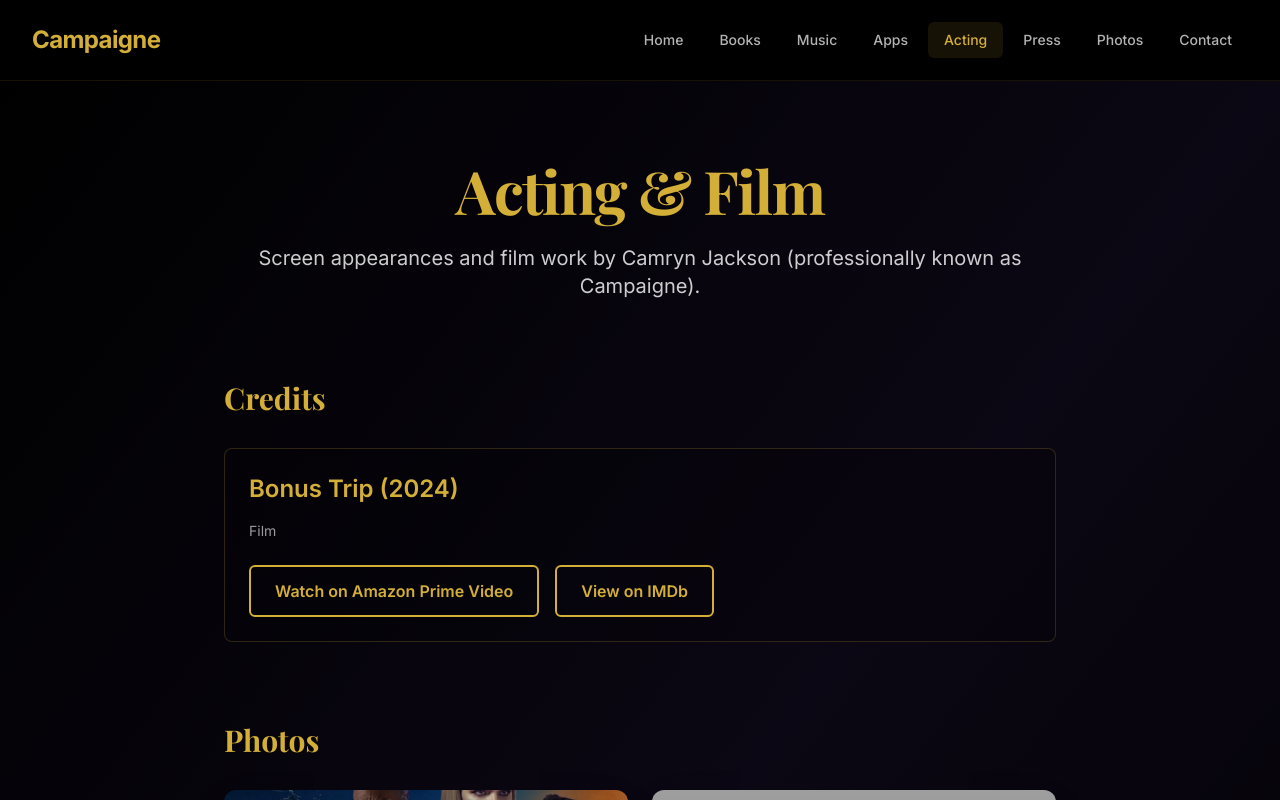
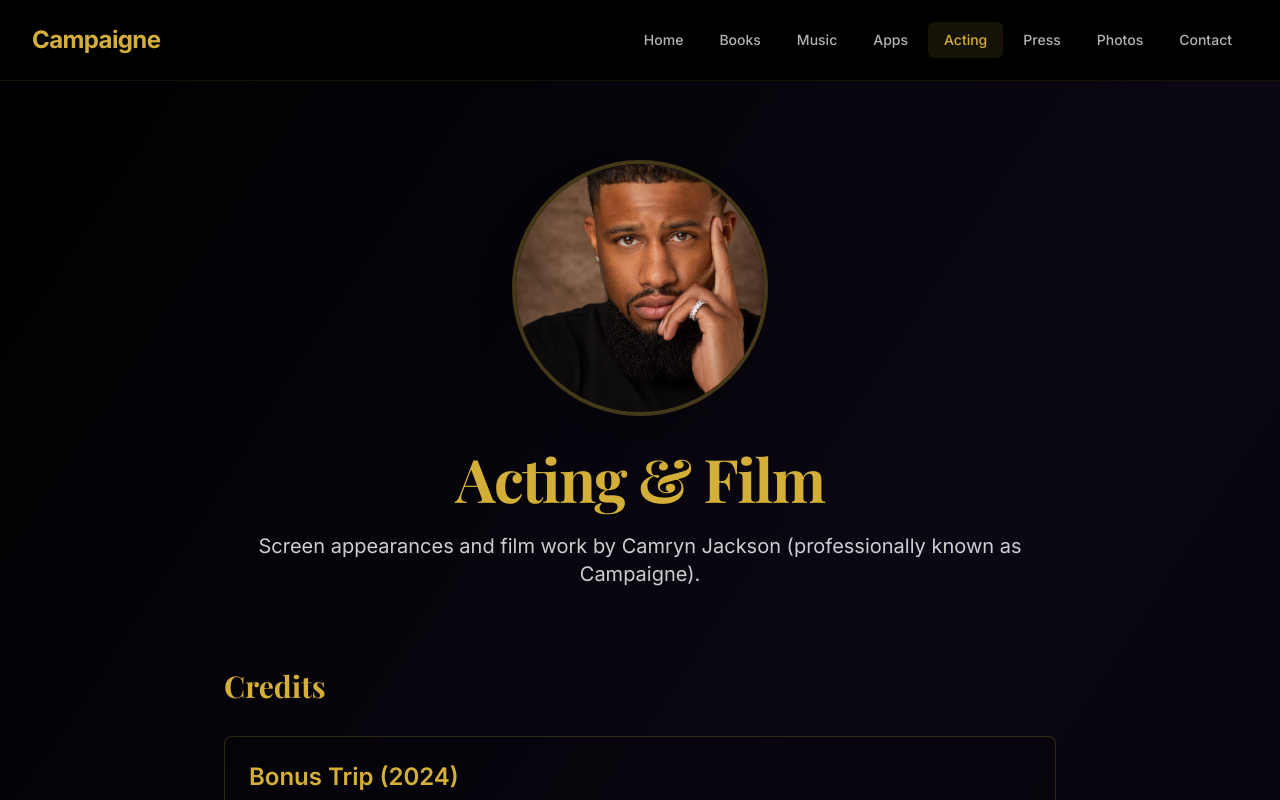
Before and after one commit to thecamrynshow/Campaigneentityhub, a Next.js app: page /acting in a window 1280 px wide. Shown: the top 800 px of the page. Built offline with nearby package versions, Linux system fonts and the light colour scheme; no server answers; grey boxes are pictures that could not be loaded; a web font is replaced by a local one.

Commit message:
Add Camryn Jackson headshot to acting page hero

```diff
--- a/src/app/acting/page.tsx
+++ b/src/app/acting/page.tsx
@@ -47,6 +47,18 @@ export default function ActingPage() {
         <div className="max-w-4xl mx-auto px-4 sm:px-6 lg:px-8 py-20">
           {/* Hero */}
           <section className="mb-20 text-center">
+            <div className="mb-8 flex justify-center">
+              <div className="relative w-48 h-48 md:w-64 md:h-64 rounded-full overflow-hidden border-4 border-brand-gold/30 shadow-2xl">
+                <Image
+                  src="/images/photos/Camryn Jackson Headshot.JPG"
+                  alt="Camryn Jackson, actor and filmmaker"
+                  fill
+                  className="object-cover"
+                  sizes="(max-width: 768px) 192px, 256px"
+                  priority
+                />
+              </div>
+            </div>
             <h1 className="text-5xl md:text-6xl font-bold mb-6 text-brand-gold font-serif tracking-tight">
               Acting & Film
             </h1>
```
